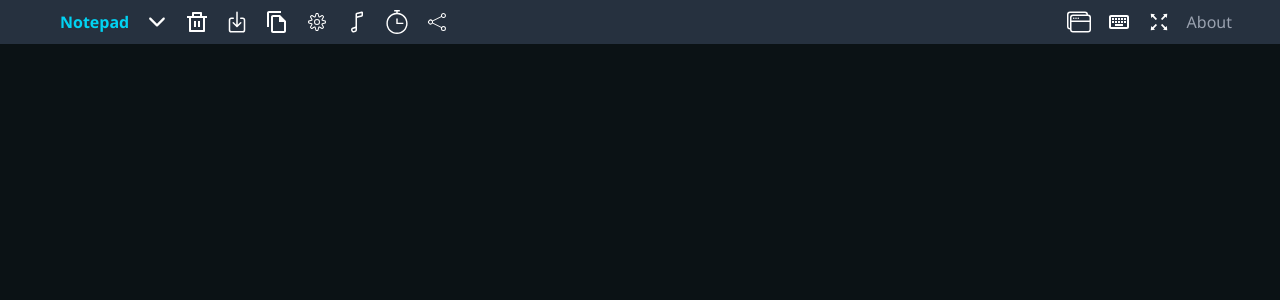
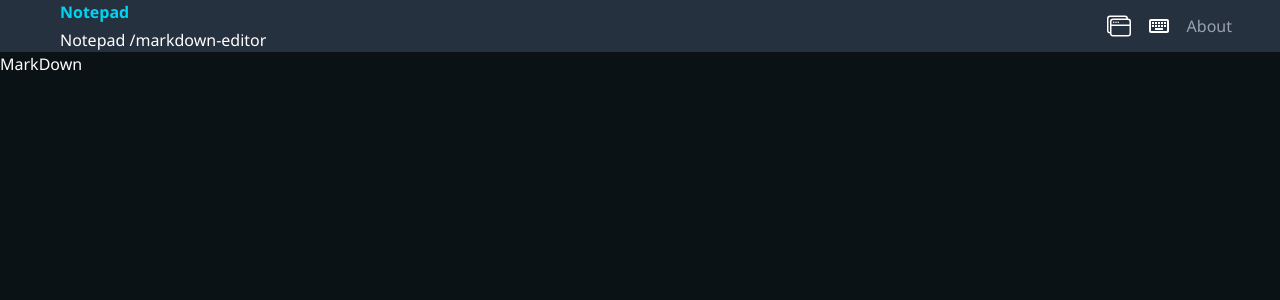
Before and after one commit to krishna-1000/notes-app, a React (Vite) app: page /markdown-editor in a window 1280 px wide. Before the commit this address had no page. Shown: the top 300 px of the page. Built offline with nearby package versions, Linux system fonts and the light colour scheme.

Commit message:
added new Navbar and pages

```diff
--- a/src/App.jsx
+++ b/src/App.jsx
@@ -1,7 +1,7 @@
 
 import './App.css'
-import Navbar from './Component/Navbar'
-import { BrowserRouter as Router, Route, Routes } from 'react-router-dom'
+import Navbar from './Component/Navbars/Navbar'
+import { BrowserRouter as Router, Route, Routes, useLocation } from 'react-router-dom'
 import Notes from './Component/NotesContainer/Notes'
 import 'react-toastify/dist/ReactToastify.css';
 
@@ -12,24 +12,55 @@
 import useFullScreen from './hooks/useFullScreen';
 import About from './Pages/About';
 import Home from './Pages/Home';
+import NavbarPages from './Component/Navbars/NavbarPages';
+import RichTextEditor from './Pages/RichTextEditor';
+import MarkDownEditor from './Pages/MarkDownEditor';
+
+
+function AppWrapper() {
+  const location = useLocation();
+  const { notes, setNotes, handelDelete } = useNote();
+  const { handelCopy, handelShare } = useNoteFunc();
+  const { duration, setDuration } = useTimer();
+
+  const renderNavbar = () => {
+
+    switch (location.pathname) {
+      case '/':
+        return <Navbar onDeleteNote={handelDelete} notes={notes} setDuration={setDuration} onShareNote={() => handelShare(notes)} onCopyNote={() => handelCopy(notes)} />;
+      case '/rich-text-editor':
+        return <NavbarPages path={location.pathname}/>;
+      case '/markdown-editor':
+        return <NavbarPages path={location.pathname}/>;
+      default:
+        return <Navbar onDeleteNote={handelDelete} notes={notes} setDuration={setDuration} onShareNote={() => handelShare(notes)} onCopyNote={() => handelCopy(notes)} />;
+    }
+  }
+  return (
+    <>
+
+        {renderNavbar()}
+        <Routes>
+          <Route path='/' element={<Home notes={notes} setDuration={setDuration} duration={duration} setNotes={setNotes} />} />
+          <Route path='/about' element={<About />} />
+          <Route path='/rich-text-editor' element={<RichTextEditor  />} />
+          <Route path='/markdown-editor' element={<MarkDownEditor  />} />
+        </Routes>
+
+
+    </>
+  )
+
+}
 
 function App() {
 
-  const {notes,setNotes,handelDelete} = useNote();
-  const {handelCopy,handelShare} = useNoteFunc();
-  const {duration , setDuration} = useTimer();
   return (
-    <>
-      <Router>
-        <Navbar onDeleteNote={handelDelete} notes={notes} setDuration={setDuration} onShareNote={()=>handelShare(notes)} onCopyNote={()=>handelCopy(notes)} />
-        <Routes>
-          <Route path='/' element={<Home  notes={notes} setDuration={setDuration} duration={duration} setNotes={setNotes} />} />
-          <Route path='/about' element={<About/>} />
-        </Routes>
-      </Router>
+    <Router>
+      <AppWrapper />
+    </Router>
+  )
 
-    </>
-  )
 }
 
 export default App
--- a/src/Component/NabarComponent/DropDown/DropDown.jsx
+++ b/src/Component/NabarComponent/DropDown/DropDown.jsx
@@ -11,21 +11,25 @@
 
 import { LiaDiagnosesSolid } from "react-icons/lia";
 import { toast } from 'react-toastify';
+import { Link } from 'react-router-dom';
 
 
 
 const DropDown = () => {
     return (
         <div className='absolute flex hover:cursor-pointer flex-col gap-1 top-10 left-37 w-45 rounded-sm h-65 pt-4 bg-[#26313f] border border-gray-400 shadow-lg z-10'>
-            <div className='flex gap-2 items-center ml-4 hover:bg-[#38485e] cursor-pointer'>
+            <Link to={'/rich-text-editor'}> <div className='flex gap-2 items-center ml-4 hover:bg-[#38485e] cursor-pointer'>
                 <span><LuLetterText /></span>
-                <p className='font-sans text-sm' onClick={()=>toast.info("yes")}>Rich Text Editor</p>
+               <p className='font-sans text-sm' onClick={()=>toast.info("yes")}>Rich Text Editor</p>
             </div>
+            </Link>
+            <Link to={'/markdown-editor'}>
             <div className='flex gap-2 items-center ml-4 hover:bg-[#38485e] cursor-pointer'>
                 <span><RiMarkdownLine />
                 </span>
                 <p className='font-sans text-sm'>Markdown Editor</p>
             </div>
+            </Link>
             <div className='flex gap-2 items-center ml-4 hover:bg-[#38485e] cursor-pointer'>
                 <span><IoTimer />
                 </span>
--- /dev/null
+++ b/src/Component/Navbars/NavbarPages.jsx
@@ -0,0 +1,27 @@
+import React from 'react'
+
+
+import { BsWindowStack } from "react-icons/bs";
+import { MdOutlineKeyboard } from "react-icons/md";
+
+import { Link } from 'react-router-dom';
+const NavbarPages = ({path}) => {
+  return (
+     <div  className='bg-[#26313f] h-auto flex justify-between items-center  '>
+            <div className='flex flex-col gap-1 ml-15    text-white h-full w-1/2'>
+                <Link to={"/"}><h1 className='text-cyan-400 drop-shadow-cyan-300 font-extrabold cursor-pointer'>Notepad</h1></Link>
+                <h2>Notepad {path}</h2>
+            </div>
+            <div className='flex justify-end gap-4 pr-4 items-center h-full w-1/2 mr-8  text-white'>
+                <span className='text-2xl font-extrabold'><BsWindowStack />
+                </span>
+                <span className='text-2xl font-extrabold'><MdOutlineKeyboard />
+                </span>
+
+               <Link to={"/about"}> <span className='text-gray-400 font-serif cursor-pointer hover:text-gray-200'>About</span></Link>
+            </div>
+        </div>
+  )
+}
+
+export default NavbarPages
--- a/src/Component/NotesContainer/Notes.jsx
+++ b/src/Component/NotesContainer/Notes.jsx
@@ -13,7 +13,7 @@
           <label className='ml-4'>{minutes}:{(seconds != 0)?seconds:"0"+seconds}</label>
           <button onClick={()=>setDuration(0)} className='w-3 flex justify-center items-center hover:cursor-pointer mr-4 h-3 rounded-4xl border-1 border-black text-sm text-black'>x</button>
         </div>
-      }
+}
 
     </div>
   )
--- /dev/null
+++ b/src/Pages/MarkDownEditor.jsx
@@ -0,0 +1,11 @@
+import React from 'react'
+
+const MarkDownEditor = () => {
+  return (
+    <div>
+      MarkDown
+    </div>
+  )
+}
+
+export default MarkDownEditor
--- /dev/null
+++ b/src/Pages/RichTextEditor.jsx
@@ -0,0 +1,12 @@
+import React from 'react'
+import { useLocation } from 'react-router-dom'
+
+const RichTextEditor = () => {
+  return (
+    <div>
+      hello
+    </div>
+  )
+}
+
+export default RichTextEditor
```
Also changed, not shown: src/Component/Navbars/Navbar.jsx (renamed from src/Component/Navbar.jsx, +4 -4 lines).
